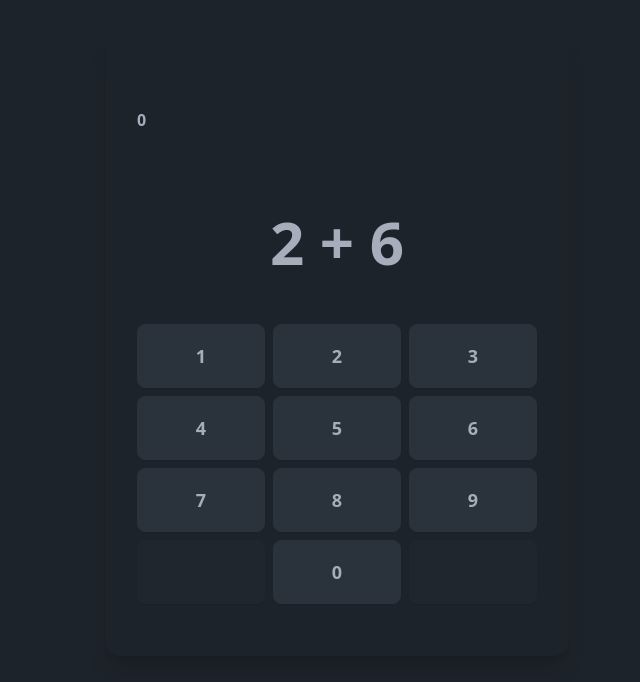
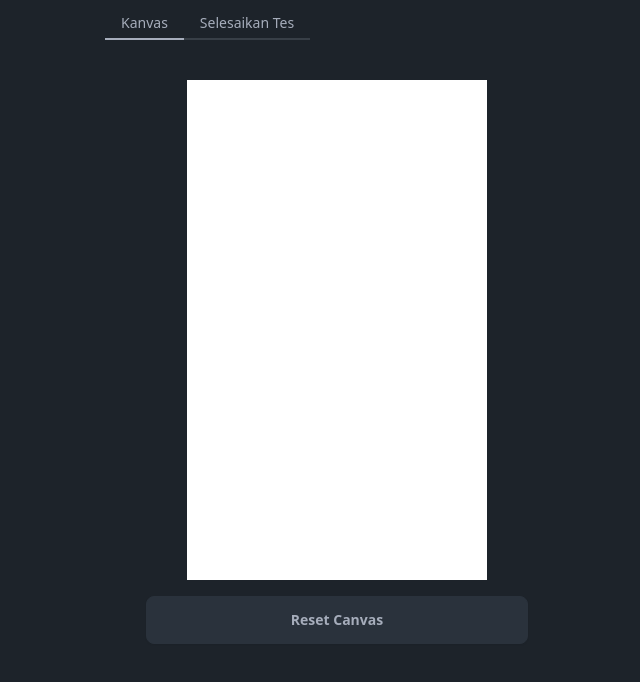
Before and after one commit to okuruu/me, a SvelteKit app: page /clyfar/test in a window 1280 px wide. Shown: the top 682 px of the page, without its empty margins (303-943 px from the left). Built offline with nearby package versions, Linux system fonts and the light colour scheme.

Commit message:
Added Baum

```diff
--- /dev/null
+++ b/src/lib/components/clyfar/Baum.svelte
@@ -0,0 +1,52 @@
+<script lang="ts">
+    import BaumCanvas from "../clyfar/BaumCanvas.svelte";
+    import SampleBaum from "../sample/SampleBaum.svelte";
+    import toast, { Toaster } from 'svelte-french-toast';
+
+    let token: string;
+    let enableTest: boolean = true;
+    const checkToken = () => {
+        if(token === 'Finite'){
+            enableTest = true;
+            return toast.success("Selamat mengerjakan");
+        }
+        token = '';
+        return toast.error("Token tidak sesuai");
+    }
+</script>
+<Toaster/>
+<div class="container mx-auto p-2">
+    {#if !enableTest}
+        <SampleBaum/>
+        <form on:submit|preventDefault={checkToken}>
+            <input type="text" bind:value={token} placeholder="Masukkan token" class="input text-center input-bordered w-full" required/>
+            <button type="submit" class="btn btn-neutral w-full mt-3">Verifikasi Token</button>
+        </form>
+    {:else if enableTest}
+		<div role="tablist" class="tabs tabs-bordered">
+			<input type="radio" name="my_tabs_1" role="tab" class="tab" aria-label="Kanvas" checked/>
+			<div role="tabpanel" class="tab-content p-10">
+				<BaumCanvas/>
+			</div>
+
+			<input type="radio" name="my_tabs_1" role="tab" class="tab" aria-label="Selesaikan Tes"/>
+			<div role="tabpanel" class="tab-content p-10">
+
+				<div class="flex items-center justify-center w-full">
+					<label for="dropzone-file" class="flex flex-col items-center justify-center w-full h-64 border-2 border-gray-300 border-dashed rounded-lg cursor-pointer bg-gray-50 dark:hover:bg-bray-800 dark:bg-gray-700 hover:bg-gray-100 dark:border-gray-600 dark:hover:border-gray-500 dark:hover:bg-gray-600">
+						<div class="flex flex-col items-center justify-center pt-5 pb-6">
+							<svg class="w-8 h-8 mb-4 text-gray-500 dark:text-gray-400" aria-hidden="true" xmlns="http://www.w3.org/2000/svg" fill="none" viewBox="0 0 20 16">
+								<path stroke="currentColor" stroke-linecap="round" stroke-linejoin="round" stroke-width="2" d="M13 13h3a3 3 0 0 0 0-6h-.025A5.56 5.56 0 0 0 16 6.5 5.5 5.5 0 0 0 5.207 5.021C5.137 5.017 5.071 5 5 5a4 4 0 0 0 0 8h2.167M10 15V6m0 0L8 8m2-2 2 2"/>
+							</svg>
+							<p class="mb-2 text-sm text-gray-500 dark:text-gray-400"><span class="font-semibold">Click to upload</span> or drag and drop</p>
+							<p class="text-xs text-gray-500 dark:text-gray-400">SVG, PNG, JPG</p>
+						</div>
+						<input id="dropzone-file" type="file" class="hidden" />
+					</label>
+				</div>
+
+				<button class="btn btn-neutral my-5 w-full">Akhiri Tes</button>
+			</div>
+		</div>
+    {/if}
+</div>
--- /dev/null
+++ b/src/lib/components/clyfar/BaumCanvas.svelte
@@ -0,0 +1,67 @@
+<script lang="ts">
+    import { onMount } from 'svelte';
+
+    let ctx: CanvasRenderingContext2D | null = null;
+    let drawing = false;
+
+    const startDrawing = (event: MouseEvent | TouchEvent) => {
+      if (!ctx) return;
+      drawing = true;
+      const { offsetX, offsetY } = getCoordinates(event);
+      ctx.beginPath();
+      ctx.moveTo(offsetX, offsetY);
+    };
+
+    const draw = (event: MouseEvent | TouchEvent) => {
+      if (!drawing || !ctx) return;
+      const { offsetX, offsetY } = getCoordinates(event);
+      ctx.lineTo(offsetX, offsetY);
+      ctx.stroke();
+    };
+
+    const resetCanvas = () => {
+        if (!ctx) return;
+        ctx.clearRect(0, 0, ctx.canvas.width, ctx.canvas.height); // Clears the entire canvas
+    };
+
+    const stopDrawing = () => {
+      drawing = false;
+    };
+
+    const getCoordinates = (event: MouseEvent | TouchEvent) => {
+      if ('touches' in event) {
+        const touch = event.touches[0];
+        return {
+        // @ts-ignore
+          offsetX: touch.clientX - event.target.getBoundingClientRect().left,
+        // @ts-ignore
+          offsetY: touch.clientY - event.target.getBoundingClientRect().top
+        };
+      } else {
+        return {
+          offsetX: (event as MouseEvent).offsetX,
+          offsetY: (event as MouseEvent).offsetY
+        };
+      }
+    };
+
+    onMount(() => {
+      const canvas = document.getElementById('whiteboard') as HTMLCanvasElement;
+      ctx = canvas.getContext('2d');
+    });
+</script>
+<div class="flex flex-col items-center">
+  <canvas
+      id="whiteboard"
+      class="bg-white mb-4"
+      height="500"
+      on:mousedown="{startDrawing}"
+      on:touchstart="{startDrawing}"
+      on:mousemove="{draw}"
+      on:touchmove="{draw}"
+      on:mouseup="{stopDrawing}"
+      on:touchend="{stopDrawing}"
+      on:mouseleave="{stopDrawing}"
+  />
+  <button type="button" on:click={resetCanvas} class="btn btn-neutral w-full">Reset Canvas</button>
+</div>
--- /dev/null
+++ b/src/lib/components/sample/SampleBaum.svelte
@@ -0,0 +1,42 @@
+<script lang="ts">
+    import { onMount } from "svelte";
+    import toast, { Toaster } from 'svelte-french-toast';
+
+    interface User {
+        name: string;
+        whatsapp: string;
+        birthDate: Date;
+        gender: string;
+        isAgree: boolean;
+        agreementDate: Date;
+    }
+
+    let userData: User|null = null;
+
+    onMount(() => {
+        const storedUserData = localStorage.getItem('user');
+        if (storedUserData) {
+            userData = JSON.parse(storedUserData);
+        } else {
+            toast.error('Ada kesalahan pada perangkat anda.');
+        }
+    });
+</script>
+<div class="container mx-auto p-2">
+    <div class="card w-full bg-base-100 shadow-xl mt-3">
+        <div class="card-body">
+            <h2 class="card-title">Hai, {userData?.name}!</h2>
+
+            <ul class="list-disc p-3">
+                <li class="mb-5">Buatlah <span class="font-bold text-green-400">gambar pohon</span> di kanvas yang tersedia.</li>
+                <li class="mb-5">Tidak ada aturan untuk menggambar sebuah pohon; <span class="font-bold text-green-400">lukis sesuai keinginanmu</span>.</li>
+                <li class="mb-5">Jika sudah selesai, anda dapat melakukan screenshot lalu mengupload gambar anda pada opsi yang ada di bawah.</li>
+                <li class="mb-5">Tidak perlu ragu dalam memberikan jawaban, karena di sini <span class="font-bold text-blue-400">tidak ada jawaban yang dianggap benar atau salah</span>.</li>
+            </ul>
+
+            <div class="card-actions justify-end mt-6">
+                <div class="badge badge-outline">#tutorial</div>
+            </div>
+        </div>
+    </div>
+</div>
--- a/src/routes/clyfar/test/+page.svelte
+++ b/src/routes/clyfar/test/+page.svelte
@@ -1,8 +1,10 @@
 <script>
-    import DISC from "$lib/components/clyfar/DISC.svelte";
-    import Papi from "$lib/components/clyfar/PAPI.svelte";
-    import Kraeplin from "$lib/components/clyfar/KRAEPLIN.svelte";
+    import DISC from "$lib/components/clyfar/Disc.svelte";
+    import Papi from "$lib/components/clyfar/Papi.svelte";
+    import Kraeplin from "$lib/components/clyfar/Kraeplin.svelte";
+    import Baum from "$lib/components/clyfar/Baum.svelte";
 </script>
 <!-- <DISC/> -->
 <!-- <Papi/> -->
-<Kraeplin/>
+<!-- <Kraeplin/> -->
+<Baum/>
```
